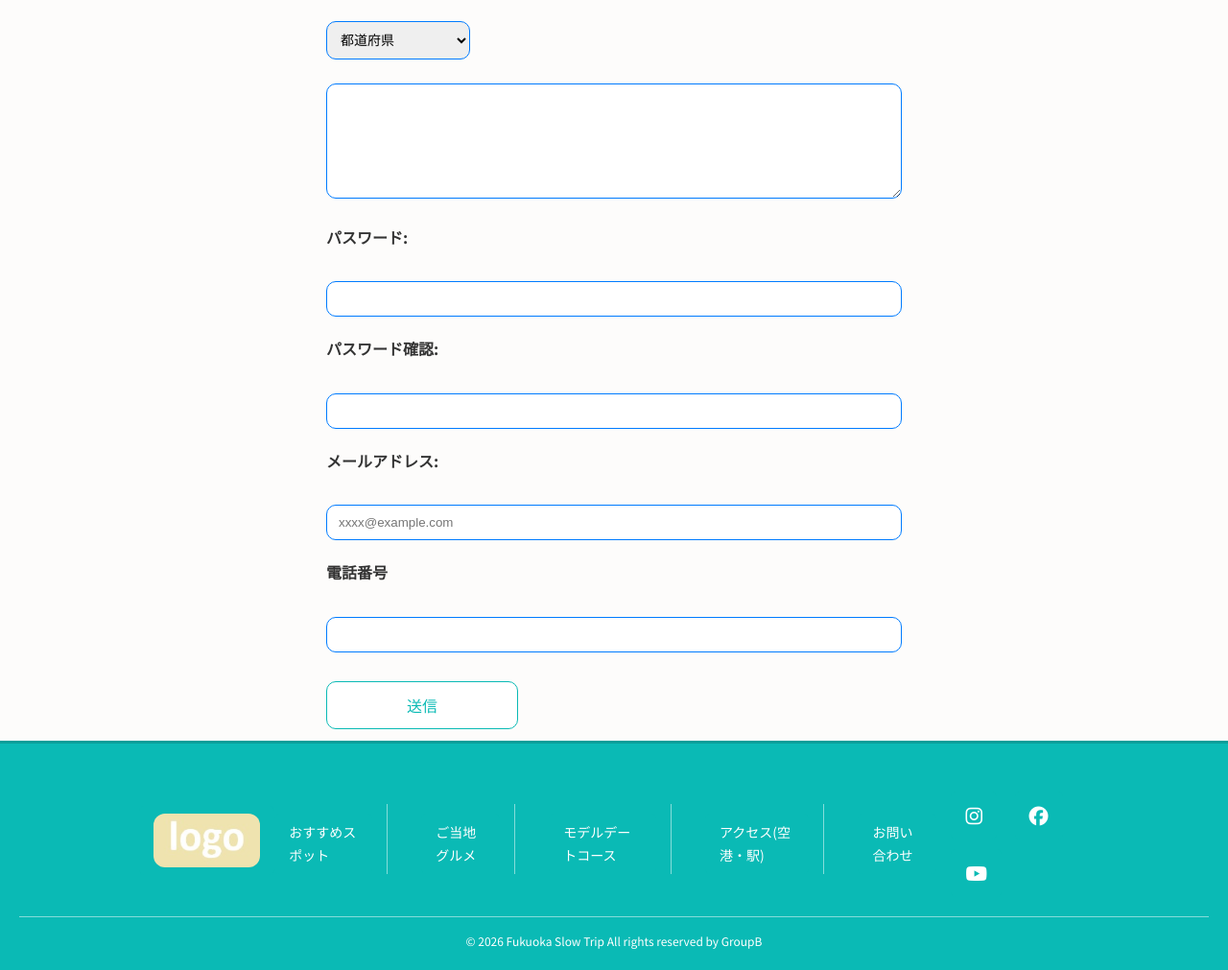
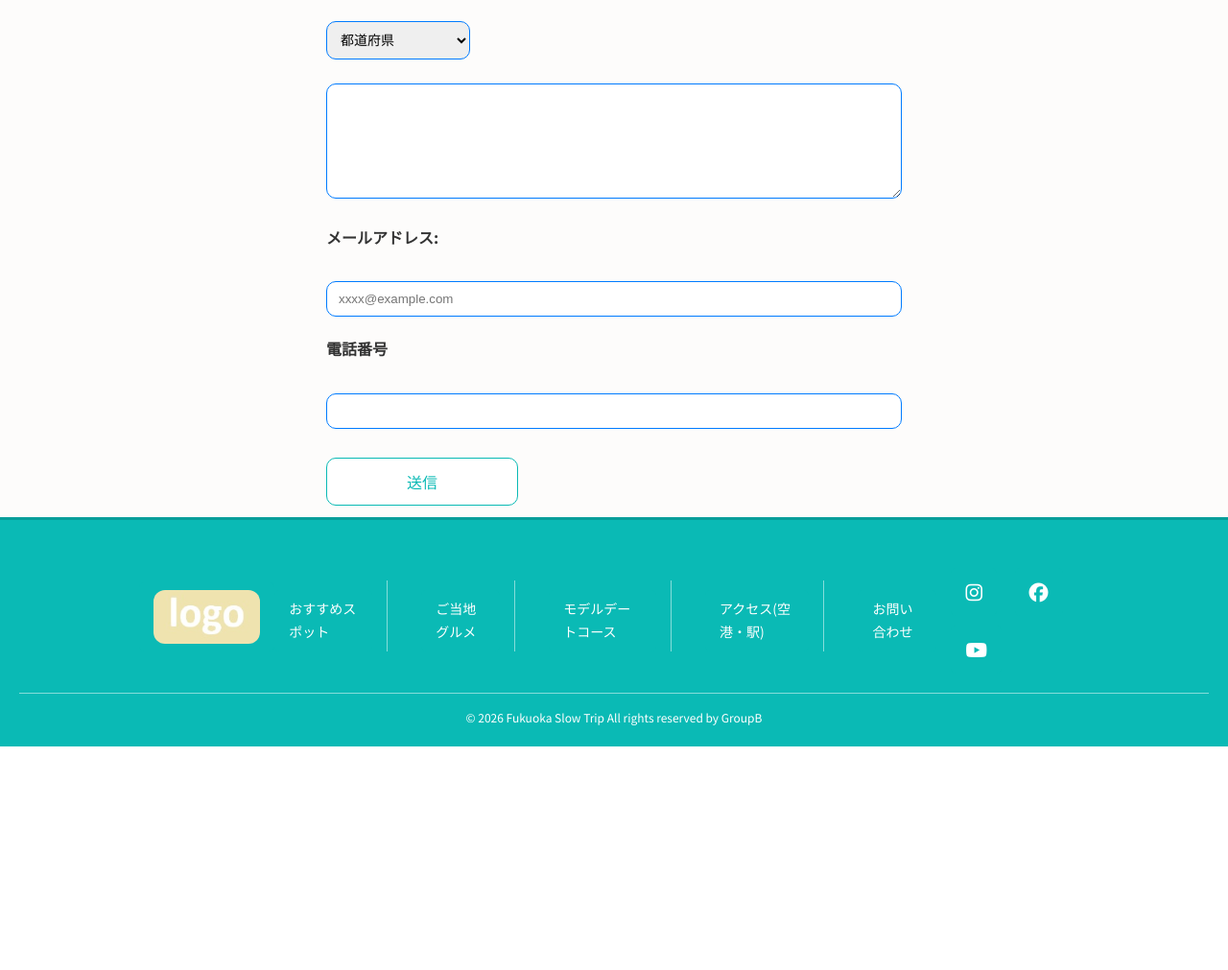
Before and after one commit to pythonyasu0706-cpu/kankou_project, a Flask app: template templates/contact/enter.html in a window 1280 px wide. Shown: the part 976-1987 px from the top of the page at 96% size. After the commit the page ends 1754 px from the top, so only its background shows below. Run offline with Flask 3, Linux system fonts and the light colour scheme; the template is opened without the code that fills it: values that come from a table or form of the project are taken from there, others are empty; some libraries are stand-ins or nearby versions.

Commit message:
お問い合わせフォームのパスワードの修正

```diff
--- a/forms.py
+++ b/forms.py
@@ -2,7 +2,7 @@
 from wtforms import Form
 from flask_wtf import FlaskForm
 from wtforms.fields import (
-    StringField,IntegerField,PasswordField,DateField,
+    StringField,IntegerField,DateField,
     RadioField,SelectField,BooleanField,TextAreaField,
     EmailField,SubmitField
 )
@@ -143,12 +143,6 @@ class UserInfoForm(FlaskForm):
     area = SelectField('都道府県: ', choices=PREFECTURES,  validators=[DataRequired('都道府県を選択してください')])
 #:複数行テキスト
     address = TextAreaField('住所', validators=[DataRequired('住所は入力必須です')])
-    #パスワード：パスワード入力
-    password = PasswordField('パスワード: ',validators=[Length(1, 10 ,'パスワードの長さは1文字以上10文字以内です'),
-                                                DataRequired('パスワードは入力必須です'),
-                                                EqualTo('confirm_password','パスワードが一致しません')])
-    #確認用:パスワード入力
-    confirm_password = PasswordField('パスワード確認: ',validators=[DataRequired('入力必須です')])
     #Email:メールアドレス入力
     email = EmailField('メールアドレス:',validators=[DataRequired('メールアドレスは入力必須です'),Email('メールアドレスのフォーマットではありません')])
     #電話番号
@@ -166,13 +160,3 @@ class UserInfoForm(FlaskForm):
     )
     #ボタン
     submit = SubmitField('送信')
-
-    #  ▼▼▼ リスト5.14で追加 ▼▼▼
-    # カスタムバリデータ
-    # 英数字と記号が含まれているかチェックする
-    def validate_password(self, password):
-        if not(any(c.isalpha() for c in password.data)and \
-            any(c.isdigit()for c in password.data)and \
-                any(c in '!@#$%^&*()'for c in password.data)):
-            raise ValidationError('パスワードには【英数字と記号:!@#$%^&*()】を含める必要があります')
-    #  ▲▲▲ リスト5.14で追加 ▲▲▲
--- a/static/css/pages/contact.css
+++ b/static/css/pages/contact.css
@@ -28,8 +28,10 @@
     padding: 30px;
     margin-bottom: 40px;
     border-left: none;
-    max-width: 800px;   /* 横幅を制限 */
-    margin: 0 auto;     /* 中央寄せ */
+    max-width: 800px;
+    /* 横幅を制限 */
+    margin: 0 auto;
+    /* 中央寄せ */
     text-align: center;
 }
 
@@ -43,11 +45,14 @@
     display: inline;
     border-radius: 0;
 }
+
 .box01 h3 {
     background-color: rgb(245, 245, 245);
     padding: 10px 12px;
-    border-left: none; /* もし残ってたら消す */
+    border-left: none;
+    /* もし残ってたら消す */
 }
+
 .box03 h1 {
     text-align: center;
     background-color: rgb(245, 245, 245);
@@ -61,6 +66,7 @@
     padding: 10px 12px;
     margin-bottom: 20px;
 }
+
 .box04 h1 {
     text-align: center;
     background-color: rgb(245, 245, 245);
@@ -73,15 +79,18 @@
     padding: 30px;
     margin-bottom: 40px;
     border-left: none;
-    max-width: 800px;   /* 横幅を制限 */
-    margin: 0 auto;     /* 中央寄せ */
+    max-width: 800px;
+    /* 横幅を制限 */
+    margin: 0 auto;
+    /* 中央寄せ */
 }
 
 .box02 h3 {
     text-align: center;
     background-color: rgb(245, 245, 245);
     padding: 10px 12px;
-    border-left: none; /* もし残ってたら消す */
+    border-left: none;
+    /* もし残ってたら消す */
 }
 
 
@@ -99,36 +108,7 @@ label {
     font-weight: bold;
 }
 
-/* 入力系 */
-/* input[type="text"],
-input[type="password"],
-input[type="email"],
-input[type="tel"] {
-    border: 1px solid #007bff;
-    border-radius: 10px;
-    background: #fff;
-    padding: 10px 12px;
-    width: 300px;
-    box-sizing: border-box;
-    outline: none;
-    margin-top: 5px;
-}
-textarea {
-    border: 1px solid #007bff;
-    border-radius: 10px;
-    background: #fff;
-    padding: 10px 12px;
-    width: 100%;
-    box-sizing: border-box;
-    outline: none;
-    margin-top: 5px;
-    min-height: 120px;
-}
-.zipcode {
-    width: 150px;
-}*/
 input[type="text"],
-input[type="password"],
 input[type="email"],
 input[type="tel"],
 textarea {
@@ -141,6 +121,7 @@ textarea {
     outline: none;
     margin-top: 5px;
 }
+
 select {
     width: 150px;
     padding: 10px;
@@ -151,6 +132,7 @@ select {
     font-size: 14px;
     transition: var(--transition);
 }
+
 /* フォーカス */
 input:focus,
 textarea:focus,
@@ -220,6 +202,7 @@ input[type="checkbox"] {
     border-radius: 2px;
     vertical-align: middle;
 }
+
 .badge-optional {
     display: inline-block;
     background: rgb(0, 153, 255);
@@ -230,6 +213,7 @@ input[type="checkbox"] {
     border-radius: 2px;
     vertical-align: middle;
 }
+
 .agree-box label {
     display: inline-block;
     cursor: pointer;
@@ -261,6 +245,7 @@ input[type="checkbox"] {
     color: #666;
     margin-bottom: 0px;
 }
+
 /* チェックボックスだけ横並び */
 .catalog-options {
     display: flex;
@@ -269,7 +254,8 @@ input[type="checkbox"] {
 }
 
 .catalog-item {
-    list-style: none;   /* ←黒い点対策 */
+    list-style: none;
+    /* ←黒い点対策 */
     display: flex;
     align-items: center;
     gap: 5px;
@@ -279,15 +265,18 @@ input[type="checkbox"] {
     padding: 30px;
     margin-bottom: 40px;
     border-left: none;
-    max-width: 800px;   /* 横幅を制限 */
-    margin: 0 auto;     /* 中央寄せ */
+    max-width: 800px;
+    /* 横幅を制限 */
+    margin: 0 auto;
+    /* 中央寄せ */
 }
 
 .formtitle h3 {
     text-align: center;
     background-color: rgb(245, 245, 245);
     padding: 10px 12px;
-    border-left: none; /* もし残ってたら消す */
+    border-left: none;
+    /* もし残ってたら消す */
 }
 
 form {
@@ -305,10 +294,13 @@ form {
     padding: 30px;
     margin-bottom: 40px;
     border-left: none;
-    max-width: 800px;   /* 横幅を制限 */
-    margin: 0 auto;     /* 中央寄せ */
+    max-width: 800px;
+    /* 横幅を制限 */
+    margin: 0 auto;
+    /* 中央寄せ */
     text-align: left;
-    list-style: none;   /* ←黒い点対策 */
+    list-style: none;
+    /* ←黒い点対策 */
 
 }
 
@@ -379,18 +371,18 @@ form {
 
     /* フォーム幅調整 */
     form {
-    max-width: 600px;
-    margin: 0 auto;
-    padding: 0 15px;
+        max-width: 600px;
+        margin: 0 auto;
+        padding: 0 15px;
     }
 
     /* 入力欄をスマホで押しやすく */
     input[type="text"],
-    input[type="password"],
     input[type="email"],
     textarea,
     select {
-        font-size: 16px; /* iPhoneズーム防止 */
+        font-size: 16px;
+        /* iPhoneズーム防止 */
         padding: 12px;
         border-radius: 6px;
     }
@@ -425,7 +417,8 @@ form {
     input,
     textarea,
     select {
-        font-size: 16px; /* ここは維持（ズーム防止） */
+        font-size: 16px;
+        /* ここは維持（ズーム防止） */
     }
 
 }
--- a/templates/contact/contact.html
+++ b/templates/contact/contact.html
@@ -41,7 +41,9 @@
 </article>
 
 <!-- ↓↓↓ ここからフォーム ↓↓↓ -->
-<div class="formtitle"><h3>資料請求・お問い合わせフォーム</h3></div>
+<div class="formtitle">
+    <h3>資料請求・お問い合わせフォーム</h3>
+</div>
 <form method="POST" novalidate>
     {{ form.hidden_tag() }}
     <div class="catalog-box">
@@ -65,8 +67,6 @@
         {{ form.area() }}<br>
         {{ form.address(class_="address-box") }}
     </div>
-    <!-- {{ render_field(form.password) }}
-    {{ render_field(form.confirm_password) }} -->
     {{ render_field(form.email) }}
     {{ render_field(form.tel) }}
     <div class="agree-box">
--- a/templates/contact/enter.html
+++ b/templates/contact/enter.html
@@ -41,10 +41,6 @@
     <label>住所</label><br>
     {{ form.area() }}<br>
     {{ form.address() }}<br>
-        {{ form.password.label }}<br>
-        {{ form.password(size=20) }}<br>
-        {{ form.confirm_password.label }}<br>
-        {{ form.confirm_password(size=20) }}<br>
     {{ form.email.label }}<br>
     {{ form.email(placeholder="xxxx@example.com") }}<br>
     {{ form.tel.label }}<br>
```
Also changed, not shown: templates/contact/confirm.html (+3 -5 lines), templates/contact/result.html (+3 -5 lines). Lines whose indentation alone changed are shown as unchanged.
